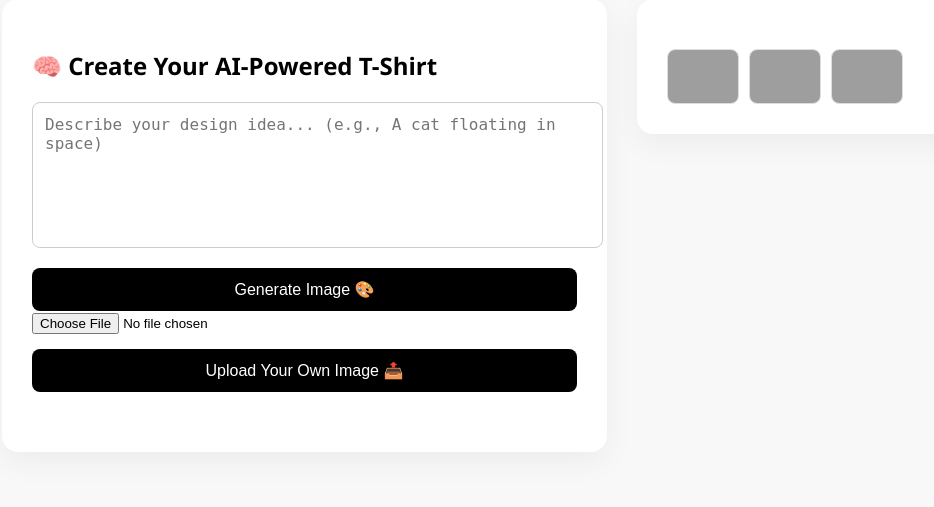
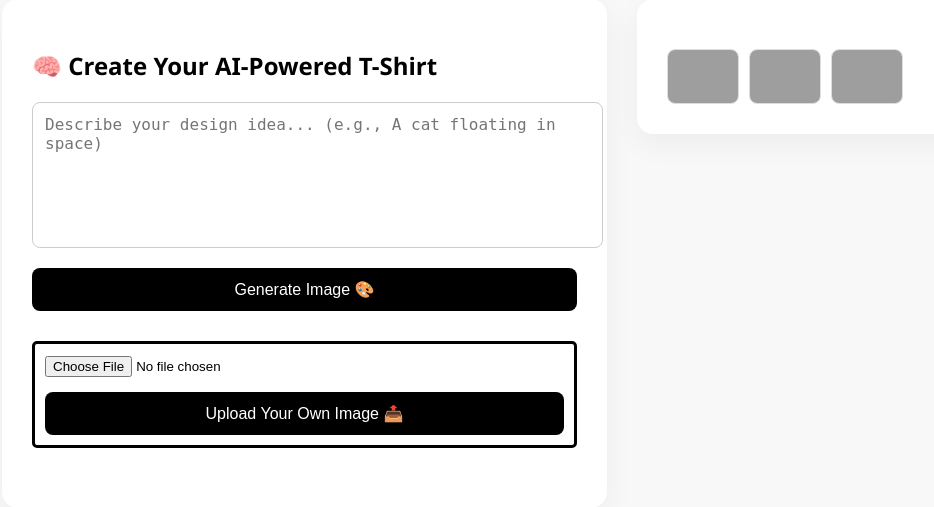
Before and after one commit to meetmaheshin/ai-tshirt-frontend, a Flask app: page / in a window 1280 px wide. Shown: the part 41-548 px from the top of the page, without its empty margins (18-952 px from the left). Run offline with Flask 3, Linux system fonts and the light colour scheme; grey boxes are pictures that could not be loaded.

Commit message:
Updated  change5

```diff
--- a/templates/index.html
+++ b/templates/index.html
@@ -136,6 +136,12 @@
       color: #555;
     }
 
+    .upload-row {
+      margin-top: 30px;
+      border-radius: 5px;
+      border: solid;
+      padding: 10px;
+    }
 
 
   </style>
```
